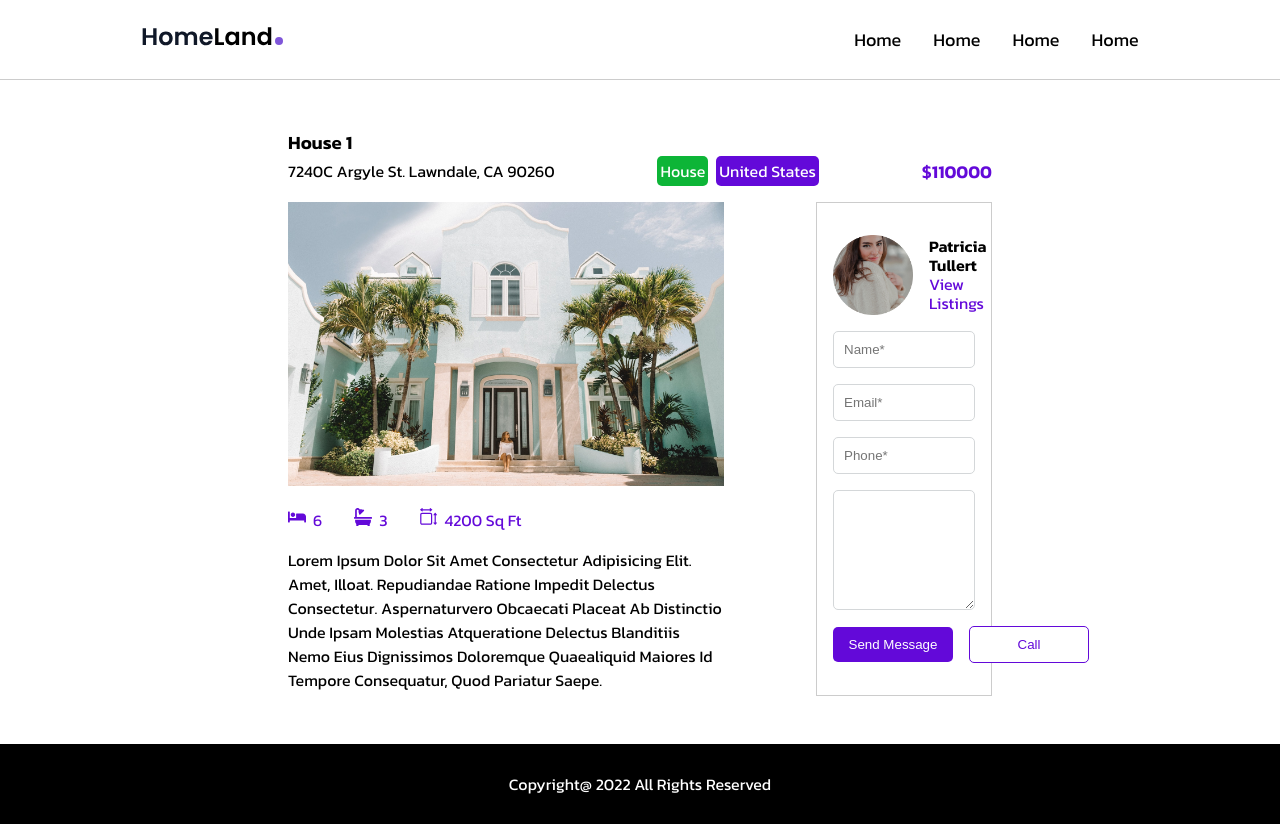
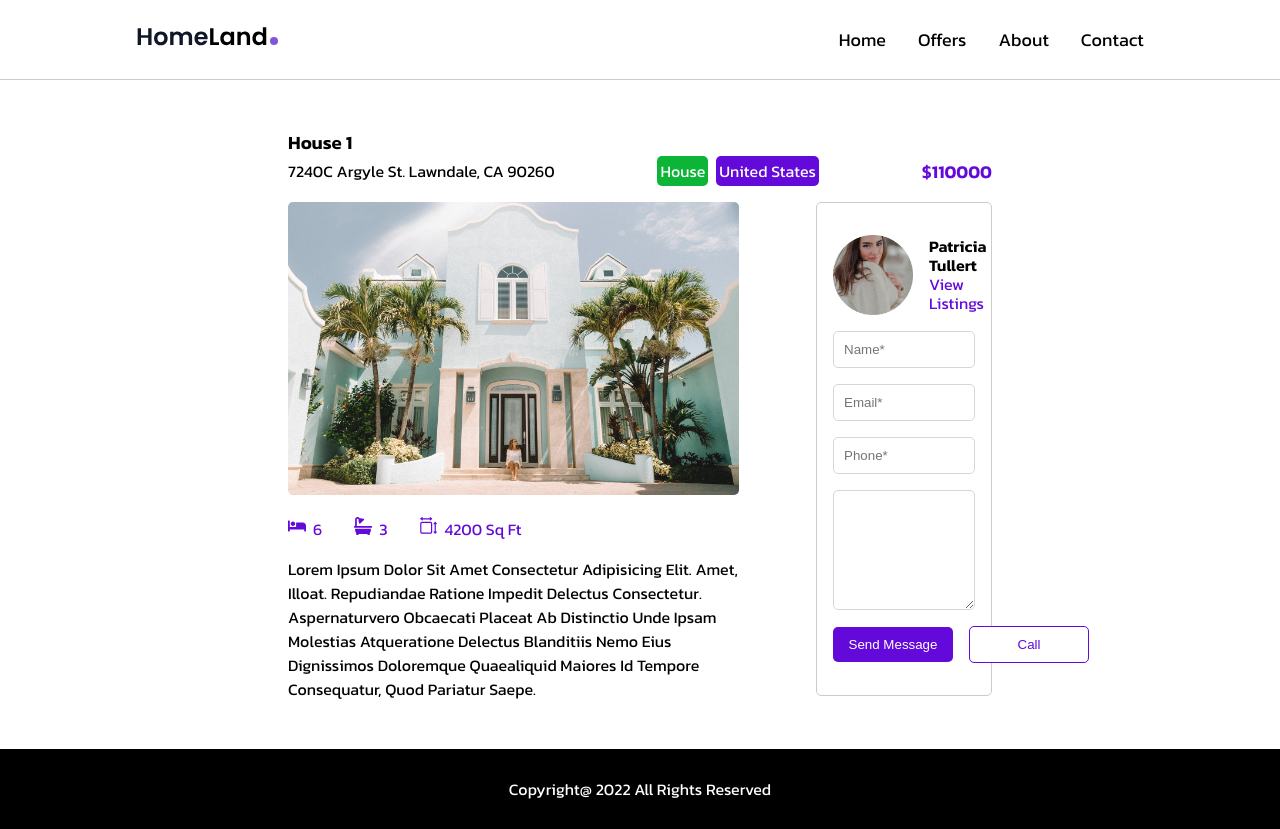
Before and after one commit to elselhab1992/Real-Estate-App, a React (Create React App) app: page /property/1 in a window 1280 px wide. Built offline with nearby package versions, Linux system fonts and the light colour scheme.

Commit message:
finish the project

```diff
--- a/src/components/ContactAgent/ContactAgentStyles.js
+++ b/src/components/ContactAgent/ContactAgentStyles.js
@@ -46,6 +46,7 @@ const BtnContainer = styled.div`
   justify-content: flex-start;
   align-items: center;
   gap: 1rem;
+  margin: auto;
 `;
 
 const MessageBtn = styled.button`
--- a/src/components/Header/Navbar/Navbar.js
+++ b/src/components/Header/Navbar/Navbar.js
@@ -15,13 +15,13 @@ function Navbar({ click, handleClick }) {
             <NavLink to="/">Home</NavLink>
           </li>
           <li>
-            <NavLink to="/">Home</NavLink>
+            <NavLink to="/">Offers</NavLink>
           </li>
           <li>
-            <NavLink to="/">Home</NavLink>
+            <NavLink to="/">About</NavLink>
           </li>
           <li>
-            <NavLink to="/">Home</NavLink>
+            <NavLink to="/">Contact</NavLink>
           </li>
         </NavLinks>
       </nav>
--- a/src/components/Header/Sidebar/Sidebar.js
+++ b/src/components/Header/Sidebar/Sidebar.js
@@ -11,17 +11,17 @@ const Sidebar = ({ click, closeMenu }) => {
         </li>
         <li>
           <MobileLink to="/" onClick={closeMenu}>
-            Home
+            Offers
           </MobileLink>
         </li>
         <li>
           <MobileLink to="/" onClick={closeMenu}>
-            Home
+            About
           </MobileLink>
         </li>
         <li>
           <MobileLink to="/" onClick={closeMenu}>
-            Home
+            Contact
           </MobileLink>
         </li>
       </SideBar>
--- a/src/components/HouseDetails/HouseDetailsStyles.js
+++ b/src/components/HouseDetails/HouseDetailsStyles.js
@@ -15,6 +15,29 @@ const TopInfo = styled.div`
   align-items: center;
   margin-bottom: 1rem;
   width: 100%;
+
+  @media (min-width: 300px) {
+    flex-direction: column;
+    justify-content: flex-start;
+    align-items: flex-start;
+    gap: 0.5rem;
+  }
+
+  @media (min-width: 768px) {
+    flex-direction: row;
+    justify-content: flex-start;
+    align-items: center;
+    gap: 4rem;
+  }
+
+  @media (min-width: 1024px) {
+    flex-direction: row;
+    justify-content: space-between;
+  }
+
+  @media (min-width: 1200px) {
+    gap: 0;
+  }
 `;
 
 const Type = styled.div`
@@ -47,20 +70,68 @@ const MainContainer = styled.div`
   display: flex;
   justify-content: space-between;
   align-items: flex-start;
+
+  @media (min-width: 300px) {
+    flex-direction: column;
+    justify-content: flex-start;
+    gap: 1rem;
+  }
+
+  @media (min-width: 1024px) {
+    flex-direction: row;
+    justify-content: space-between;
+    gap: 2rem;
+  }
+
+  @media (min-width: 1200px) {
+    flex-direction: row;
+    justify-content: space-between;
+    gap: 0;
+  }
 `;
 
 const ImgContainer = styled.div`
   width: 62%;
+
+  @media (min-width: 300px) {
+    width: 100%;
+  }
+
+  @media (min-width: 768px) {
+    width: 80%;
+  }
+
+  @media (min-width: 1200px) {
+    width: 64%;
+  }
 `;
 
 const Img = styled.img`
   width: 100%;
+  border-radius: 5px;
 `;
 
 const AgentContainer = styled.div`
   border: 1px solid #ccc;
   padding: 2rem 1rem;
   width: 25%;
+  border-radius: 5px;
+
+  @media (min-width: 300px) {
+    width: 100%;
+  }
+
+  @media (min-width: 768px) {
+    width: 50%;
+  }
+
+  @media (min-width: 1024px) {
+    width: 30%;
+  }
+
+  @media (min-width: 1200px) {
+    width: 25%;
+  }
 `;
 
 const RoomsContainer = styled.div`
--- a/src/pages/PropertyDetails/PropertyDetails.js
+++ b/src/pages/PropertyDetails/PropertyDetails.js
@@ -1,7 +1,7 @@
 import { useGlobalContext } from "../../components/HouseContext/HouseContext";
 import { useParams } from "react-router-dom";
-import { HouseDetails, ContactAgent } from "../../components";
-import { Section, Container } from "./PropertyDetailsStyles";
+import { HouseDetails } from "../../components";
+import { Section } from "./PropertyDetailsStyles";
 
 const PropertyDetails = () => {
   const { houses } = useGlobalContext();
@@ -14,11 +14,7 @@ const PropertyDetails = () => {
 
   return (
     <Section>
-      <div>
-        <HouseDetails house={house} />
-      </div>
-      {/* right */}
-      <Container>{/* <ContactAgent house={house} /> */}</Container>
+      <HouseDetails house={house} />
     </Section>
   );
 };
--- a/src/pages/PropertyDetails/PropertyDetailsStyles.js
+++ b/src/pages/PropertyDetails/PropertyDetailsStyles.js
@@ -2,15 +2,14 @@ import styled from "styled-components";
 
 const Section = styled.section`
   padding: 3rem 18rem;
-  /* display: flex;
-  justify-content: space-around;
-  align-items: center; */
+
+  @media (min-width: 300px) {
+    padding: 1rem;
+  }
+
+  @media (min-width: 1200px) {
+    padding: 3rem 18rem;
+  }
 `;
 
-const Container = styled.div`
-  /* border: 1px solid #ccc;
-  padding: 2rem 1rem;
-  width: 25%; */
-`;
-
-export { Section, Container };
+export { Section };
```
